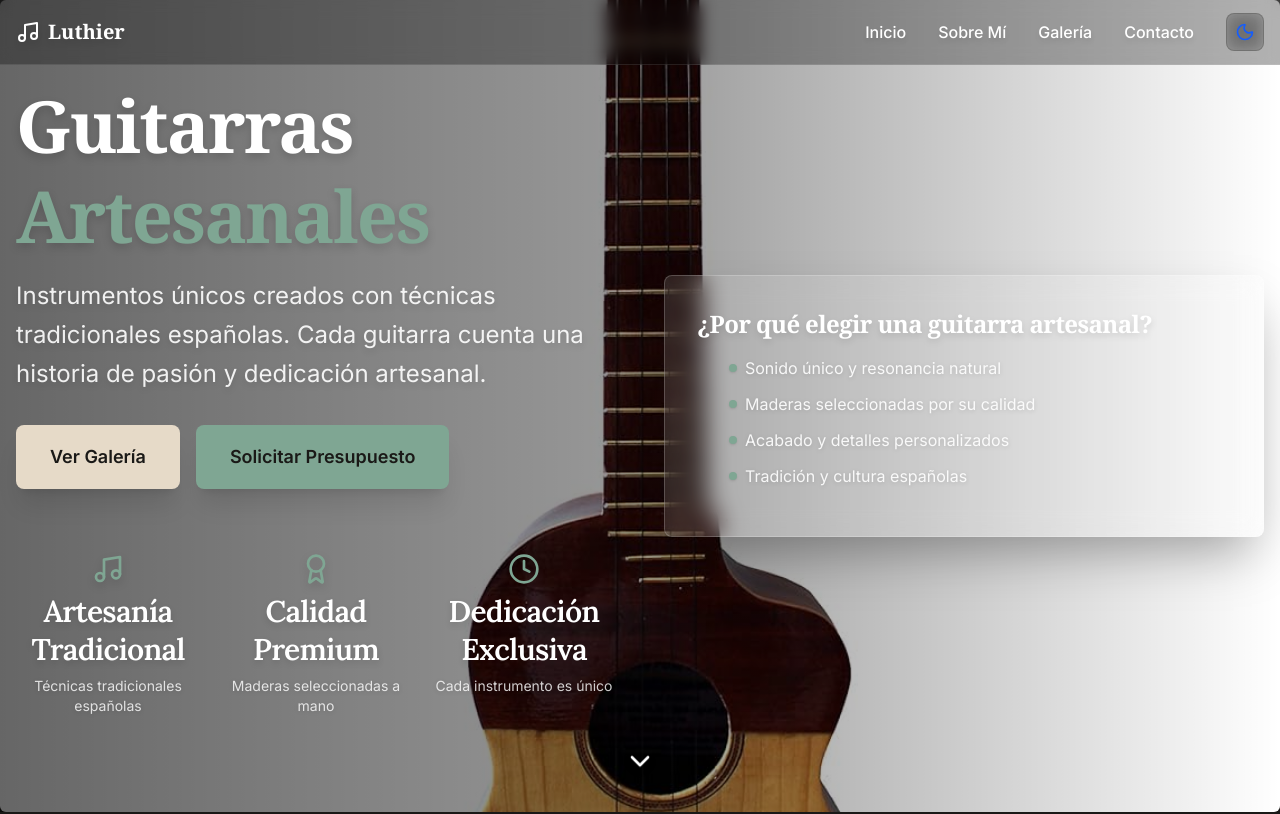
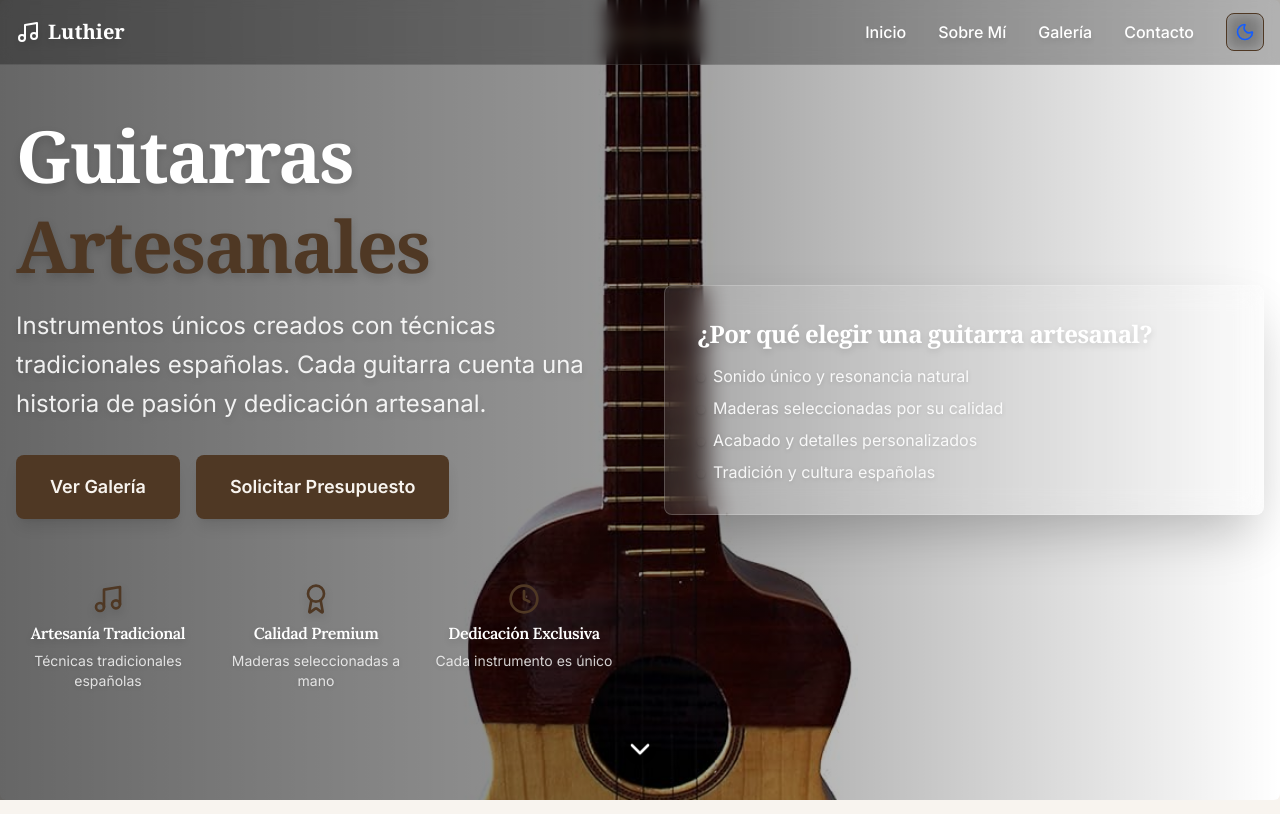
Before and after one commit to RAguina/landingLuthiere, a Next.js app: page / in a window 1280 px wide. Shown: the top 814 px of the page. Built offline with nearby package versions, Linux system fonts and the light colour scheme.

Commit message:
v0.84.9b

```diff
--- a/src/styles/globals.css
+++ b/src/styles/globals.css
@@ -4,10 +4,7 @@
 
 @import "tailwindcss";
 
-/* =======================
-   THEME: DESIGN TOKENS
-   ======================= */
-@theme {
+:root {
   /* Colors - Sistema completo */
   --color-primary: #4F3824;
   --color-primary-light: #6B4D35;
@@ -32,7 +29,6 @@
   --color-dark-light: #2E2D3A;
   --color-dark-lighter: #3A3948;
 
-  /* Estado colors */
   --color-success: #059669;
   --color-warning: #D97706;
   --color-error: #DC2626;
@@ -43,111 +39,11 @@
   --font-family-serif: var(--font-lora), ui-serif, Georgia, Cambria, serif;
   --font-family-mono: ui-monospace, SFMono-Regular, Consolas, monospace;
 
-  /* Font sizes - Sistema tipográfico completo */
-  --font-size-xs: 0.75rem;    /* 12px */
-  --font-size-sm: 0.875rem;   /* 14px */
-  --font-size-base: 1rem;     /* 16px */
-  --font-size-lg: 1.125rem;   /* 18px */
-  --font-size-xl: 1.25rem;    /* 20px */
-  --font-size-2xl: 1.5rem;    /* 24px */
-  --font-size-3xl: 1.875rem;  /* 30px */
-  --font-size-4xl: 2.25rem;   /* 36px */
-  --font-size-5xl: 3rem;      /* 48px */
-
-  /* Line heights */
-  --line-height-tight: 1.25;
-  --line-height-snug: 1.375;
-  --line-height-normal: 1.5;
-  --line-height-relaxed: 1.625;
-  --line-height-loose: 2;
-
-  /* Spacing Scale - Sistema completo */
-  --spacing-0: 0;
-  --spacing-px: 1px;
-  --spacing-0\.5: 0.125rem;  /* 2px */
-  --spacing-1: 0.25rem;      /* 4px */
-  --spacing-2: 0.5rem;       /* 8px */
-  --spacing-3: 0.75rem;      /* 12px */
-  --spacing-4: 1rem;         /* 16px */
-  --spacing-5: 1.25rem;      /* 20px */
-  --spacing-6: 1.5rem;       /* 24px */
-  --spacing-8: 2rem;         /* 32px */
-  --spacing-10: 2.5rem;      /* 40px */
-  --spacing-12: 3rem;        /* 48px */
-  --spacing-16: 4rem;        /* 64px */
-  --spacing-20: 5rem;        /* 80px */
-  --spacing-24: 6rem;        /* 96px */
-
-  /* Border Radius */
-  --radius-none: 0;
-  --radius-sm: 0.125rem;     /* 2px */
-  --radius-base: 0.25rem;    /* 4px */
-  --radius-md: 0.375rem;     /* 6px */
-  --radius-lg: 0.5rem;       /* 8px */
-  --radius-xl: 0.75rem;      /* 12px */
-  --radius-2xl: 1rem;        /* 16px */
-  --radius-3xl: 1.5rem;      /* 24px */
-  --radius-full: 9999px;
-
-  /* Shadows - Sistema completo */
-  --shadow-xs: 0 1px 2px 0 rgba(0, 0, 0, 0.05);
-  --shadow-sm: 0 1px 3px 0 rgba(0, 0, 0, 0.1), 0 1px 2px -1px rgba(0, 0, 0, 0.1);
-  --shadow-base: 0 4px 6px -1px rgba(0, 0, 0, 0.1), 0 2px 4px -2px rgba(0, 0, 0, 0.1);
-  --shadow-md: 0 10px 15px -3px rgba(0, 0, 0, 0.1), 0 4px 6px -4px rgba(0, 0, 0, 0.1);
-  --shadow-lg: 0 20px 25px -5px rgba(0, 0, 0, 0.1), 0 8px 10px -6px rgba(0, 0, 0, 0.1);
-  --shadow-xl: 0 25px 50px -12px rgba(0, 0, 0, 0.25);
-  --shadow-2xl: 0 25px 50px -12px rgba(0, 0, 0, 0.35);
-  --shadow-inner: inset 0 2px 4px 0 rgba(0, 0, 0, 0.05);
-  --shadow-none: 0 0 #0000;
-
-  /* Shadows especiales para el proyecto */
-  --shadow-card: 0 2px 8px 0 rgba(79, 56, 36, 0.08);
-  --shadow-card-hover: 0 8px 16px 0 rgba(79, 56, 36, 0.12);
-  --shadow-button: 0 2px 4px 0 rgba(79, 56, 36, 0.1);
-
-  /* Transitions & Animations */
-  --transition-fast: 150ms cubic-bezier(.4,0,.2,1);
-  --transition-base: 250ms cubic-bezier(.4,0,.2,1);
-  --transition-slow: 350ms cubic-bezier(.4,0,.2,1);
-  --transition-slower: 500ms cubic-bezier(.4,0,.2,1);
-
-  /* Easing functions */
-  --ease-in: cubic-bezier(0.4, 0, 1, 1);
-  --ease-out: cubic-bezier(0, 0, 0.2, 1);
-  --ease-in-out: cubic-bezier(0.4, 0, 0.2, 1);
-  --ease-smooth: cubic-bezier(0.25, 0.1, 0.25, 1);
-
-  /* Z-index scale */
-  --z-0: 0;
-  --z-10: 10;
-  --z-20: 20;
-  --z-30: 30;
-  --z-40: 40;
-  --z-50: 50;
-  --z-modal: 100;
-  --z-popover: 200;
-  --z-dropdown: 300;
-  --z-sticky: 400;
-  --z-fixed: 500;
-  --z-backdrop: 600;
-  --z-offcanvas: 700;
-  --z-toast: 800;
-  --z-tooltip: 900;
-  --z-max: 999;
-
-  /* Breakpoints para uso en JS */
-  --screen-sm: 640px;
-  --screen-md: 768px;
-  --screen-lg: 1024px;
-  --screen-xl: 1280px;
-  --screen-2xl: 1536px;
+  /* ... tus otros tokens: sizes, radii, shadows, etc ... */
 }
 
-/* =======================
-   DARK MODE THEME OVERRIDES
-   ======================= */
-@media (prefers-color-scheme: dark) {
-  @theme {
+/* Dark mode override */
+.dark {
   --color-primary: #E6DAC8;
   --color-primary-light: #F0E7DA;
   --color-primary-dark: #D4C2B0;
@@ -167,11 +63,16 @@
   --color-neutral-300: #3A3735;
   --color-neutral-400: #4A4644;
 
+  --color-dark: #E6DAC8;
+  --color-dark-light: #F0E7DA;
+  --color-dark-lighter: #D4C2B0;
+
   /* Shadows para dark mode */
   --shadow-card: 0 2px 8px 0 rgba(0, 0, 0, 0.3);
   --shadow-card-hover: 0 8px 16px 0 rgba(0, 0, 0, 0.4);
+  /* ... otros tokens overrideados si los tenías ... */
 }
-}
+
 
 /* Dark mode manual override */
 .dark {
```
Lines whose indentation alone changed are shown as unchanged.
